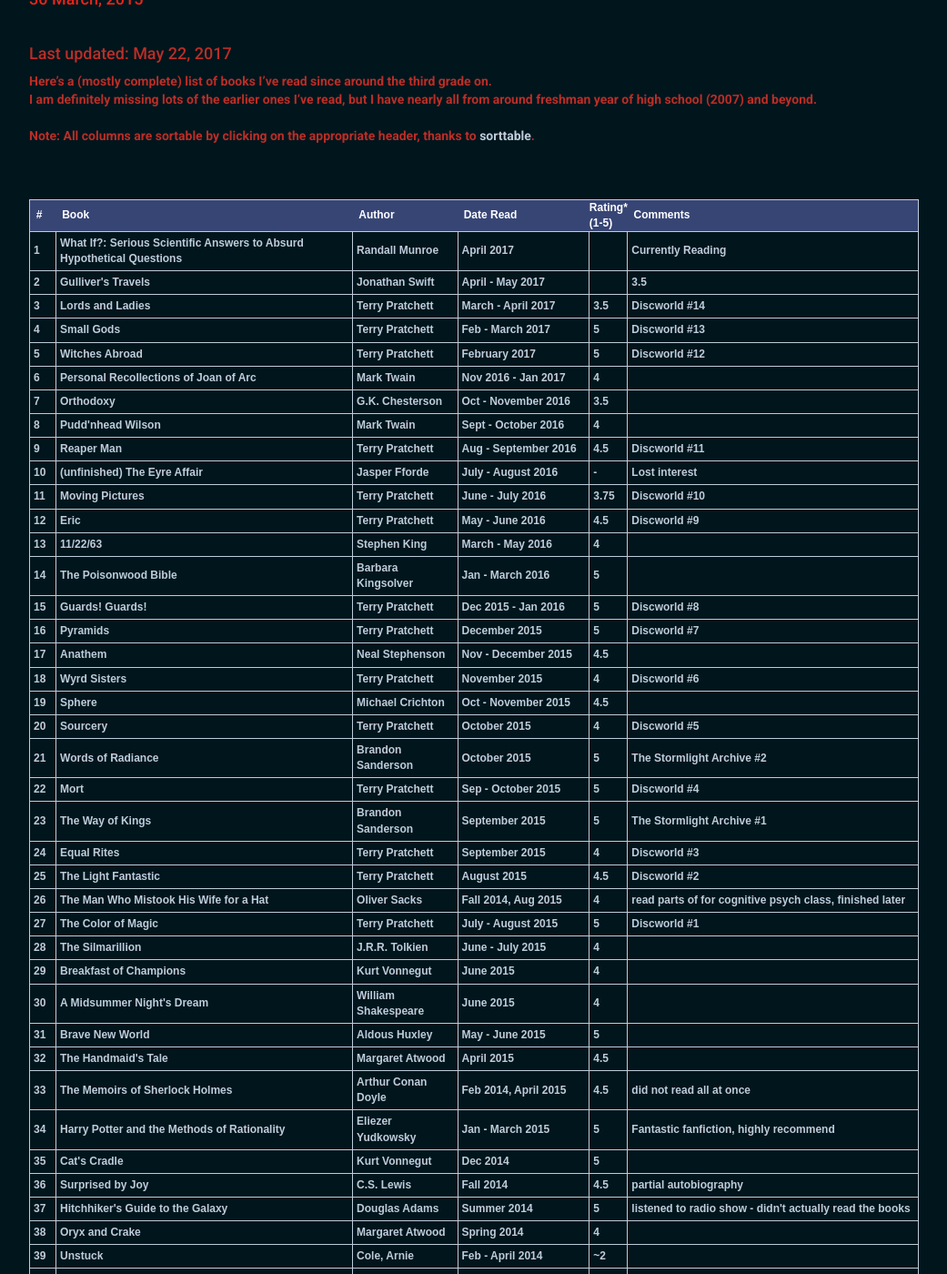
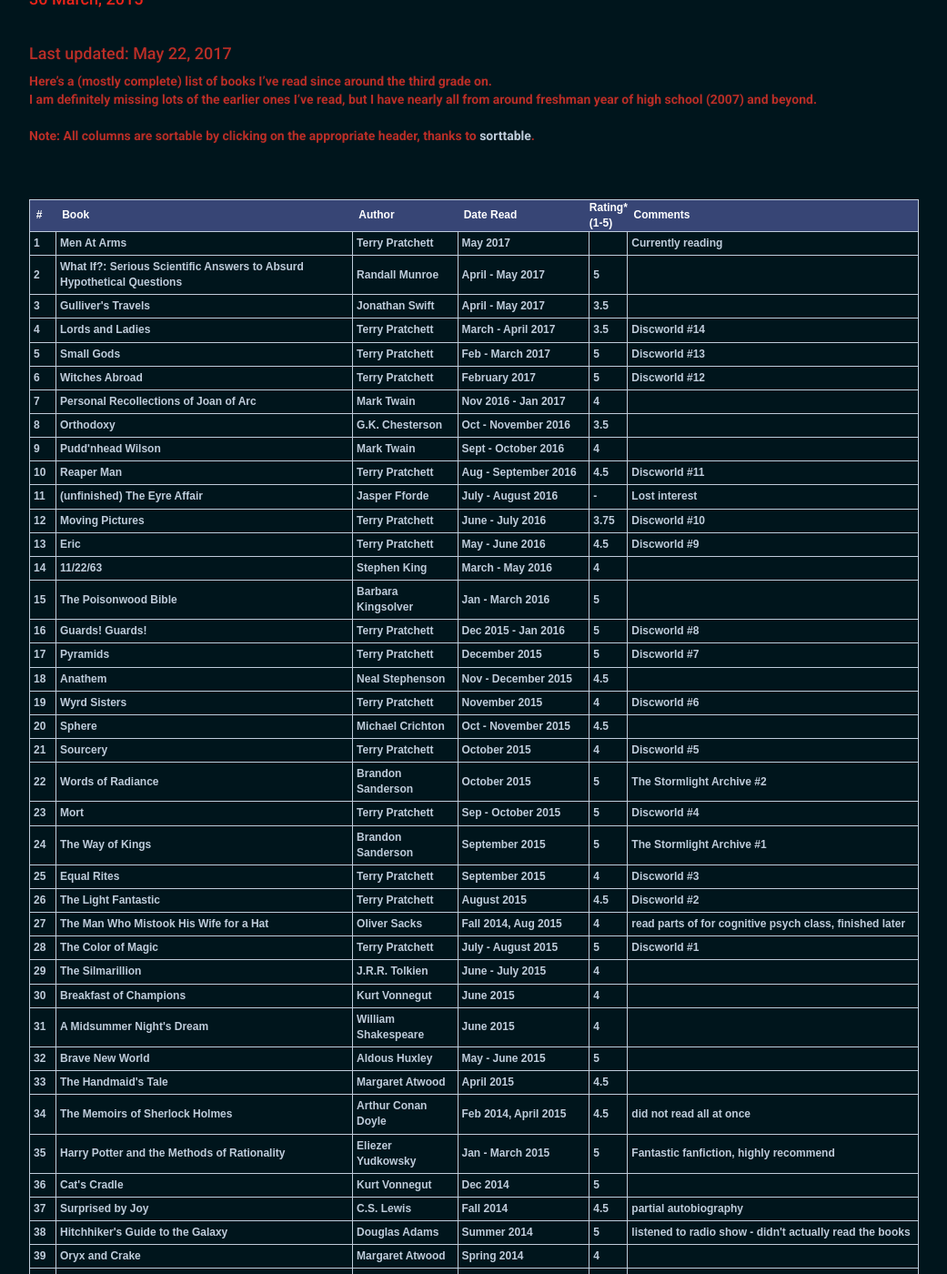
Before and after one commit to JeffSolo/jeffsolo.github.com, a Jekyll site: the page built from _posts/2015-03-30-books.md, in a window 1280 px wide and 1400 px high, scrolled down 219 px. Shown: the whole window at 91% size, without its empty margins (119-1160 px from the left). Built offline with Jekyll 4.4.1, drawn with Linux system fonts in a browser that asks for light colours; nearby versions of some CDN libraries; some of the changed text lies outside the part shown.

Commit message:
updated books

```diff
--- a/_includes/books.html
+++ b/_includes/books.html
@@ -19,8 +19,9 @@
 }
 </style><table class="tableizer-table sortable">
 <tr class="tableizer-firstrow fingerpointer"><th>&nbsp;&nbsp;#</th><th>&nbsp;&nbsp;Book</th><th>&nbsp;&nbsp;Author</th><th>&nbsp;&nbsp;Date Read</th><th>Rating*<br>(1-5)</th><th>&nbsp;&nbsp;Comments</th></tr>
-<tr><td>What If?: Serious Scientific Answers to Absurd Hypothetical Questions</td><td>Randall Munroe</td><td sorttable_customkey="-31">April 2017</td><td></td><td>Currently Reading</td></tr>
-<tr><td>Gulliver's Travels</td><td>Jonathan Swift</td><td sorttable_customkey="-30">April - May 2017</td><td></td><td>3.5</td></tr>
+<tr><td>Men At Arms</td><td>Terry Pratchett</td><td sorttable_customkey="-32">May 2017</td><td></td><td>Currently reading</td></tr>
+<tr><td>What If?: Serious Scientific Answers to Absurd Hypothetical Questions</td><td>Randall Munroe</td><td sorttable_customkey="-31">April - May 2017</td><td>5</td><td></td></tr>
+<tr><td>Gulliver's Travels</td><td>Jonathan Swift</td><td sorttable_customkey="-30">April - May 2017</td><td>3.5</td><td></td></tr>
 <tr><td>Lords and Ladies</td><td>Terry Pratchett</td><td sorttable_customkey="-29">March - April 2017</td><td>3.5</td><td>Discworld #14</td></tr>
 <tr><td>Small Gods</td><td>Terry Pratchett</td><td sorttable_customkey="-28">Feb - March 2017</td><td>5</td><td>Discworld #13</td></tr>
 <tr><td>Witches Abroad</td><td>Terry Pratchett</td><td sorttable_customkey="-27">February 2017</td><td>5</td><td>Discworld #12</td></tr>
```
